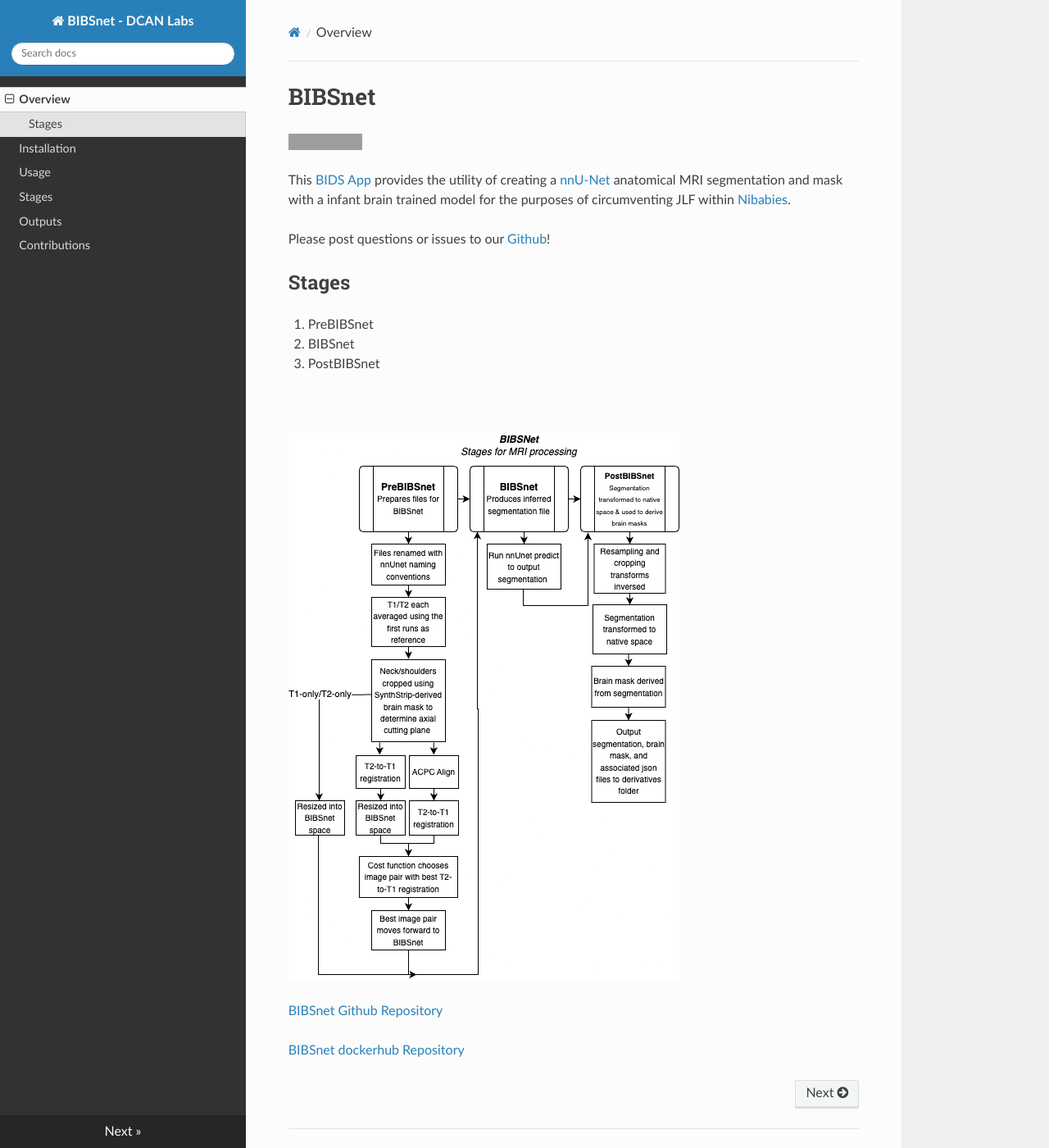
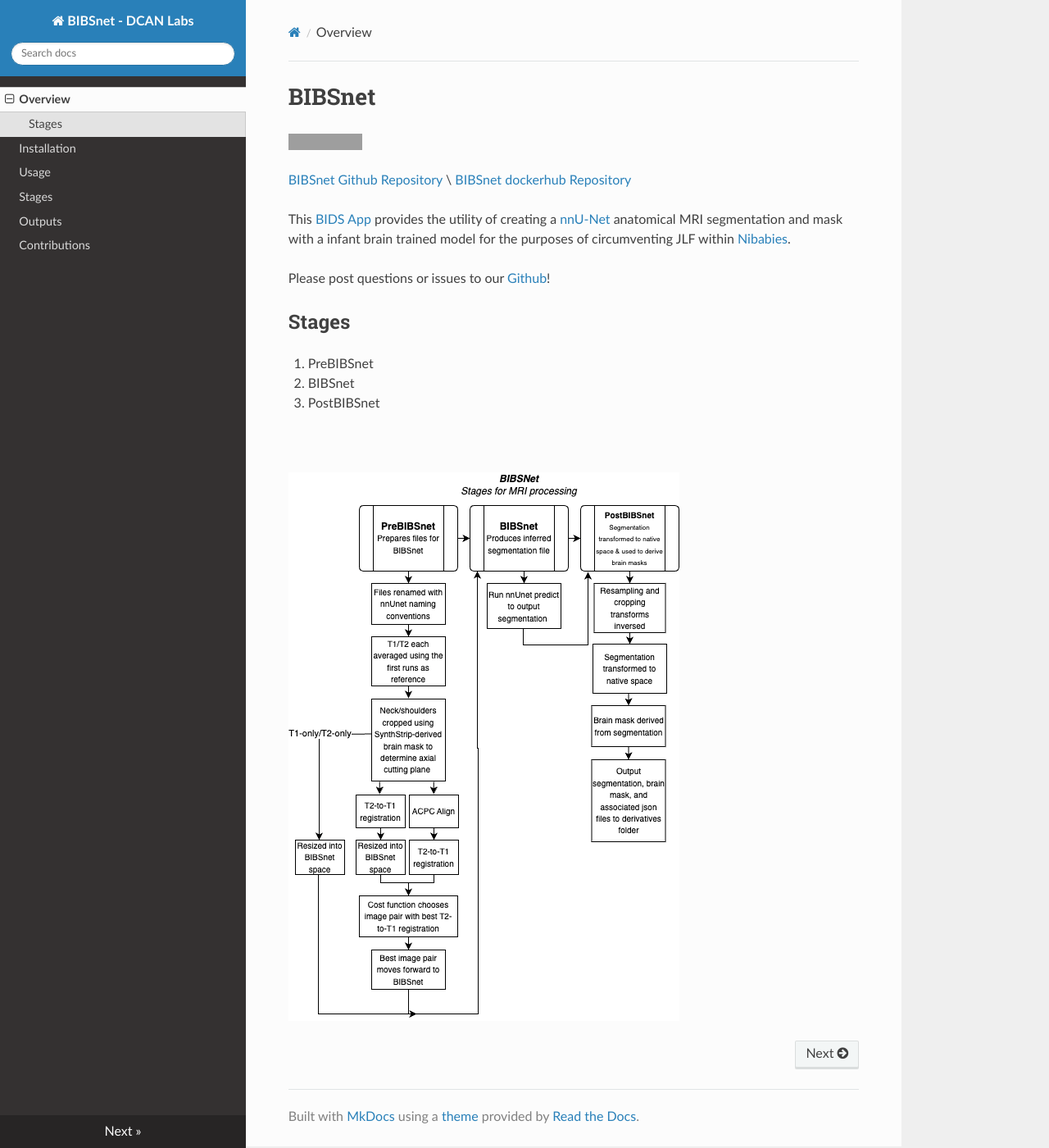
Before and after one commit to DCAN-Labs/BIBSnet, an MkDocs documentation site: the page built from docs/index.md, in a window 1280 px wide and 1400 px high. Shown: the whole window at 82% size. Built offline with MkDocs 1.6.1, drawn with Linux system fonts in a browser that asks for light colours; nearby versions of some CDN libraries; part of the change alters nothing that is shown; grey boxes are pictures that could not be loaded.

```diff
--- a/docs/index.md
+++ b/docs/index.md
@@ -1,6 +1,9 @@
 # BIBSnet
 
 [![DOI](https://zenodo.org/badge/DOI/10.5281/zenodo.7019701.svg)](https://doi.org/10.5281/zenodo.7019701)
+
+[BIBSnet Github Repository](https://github.com/DCAN-Labs/BIBSnet) \
+[BIBSnet dockerhub Repository](https://hub.docker.com/repository/docker/dcanumn/bibsnet/)
 
 This [BIDS App](https://bids-apps.neuroimaging.io/about/) provides the utility of creating a [nnU-Net](https://github.com/MIC-DKFZ/nnUNet) anatomical MRI segmentation and mask with a infant brain trained model for the purposes of circumventing JLF within [Nibabies](https://nibabies.readthedocs.io/en/latest/index.html).
 
@@ -15,7 +18,3 @@ Please post questions or issues to our [Github](https://github.com/DCAN-Labs/BIB
 <br />
 
 ![BIBSnet - Stages for MRI Processing](BIBSNetWorkflowDiagram.drawio.png)
-
-[BIBSnet Github Repository](https://github.com/DCAN-Labs/BIBSnet)
-
-[BIBSnet dockerhub Repository](https://hub.docker.com/repository/docker/dcanumn/bibsnet/)
```
